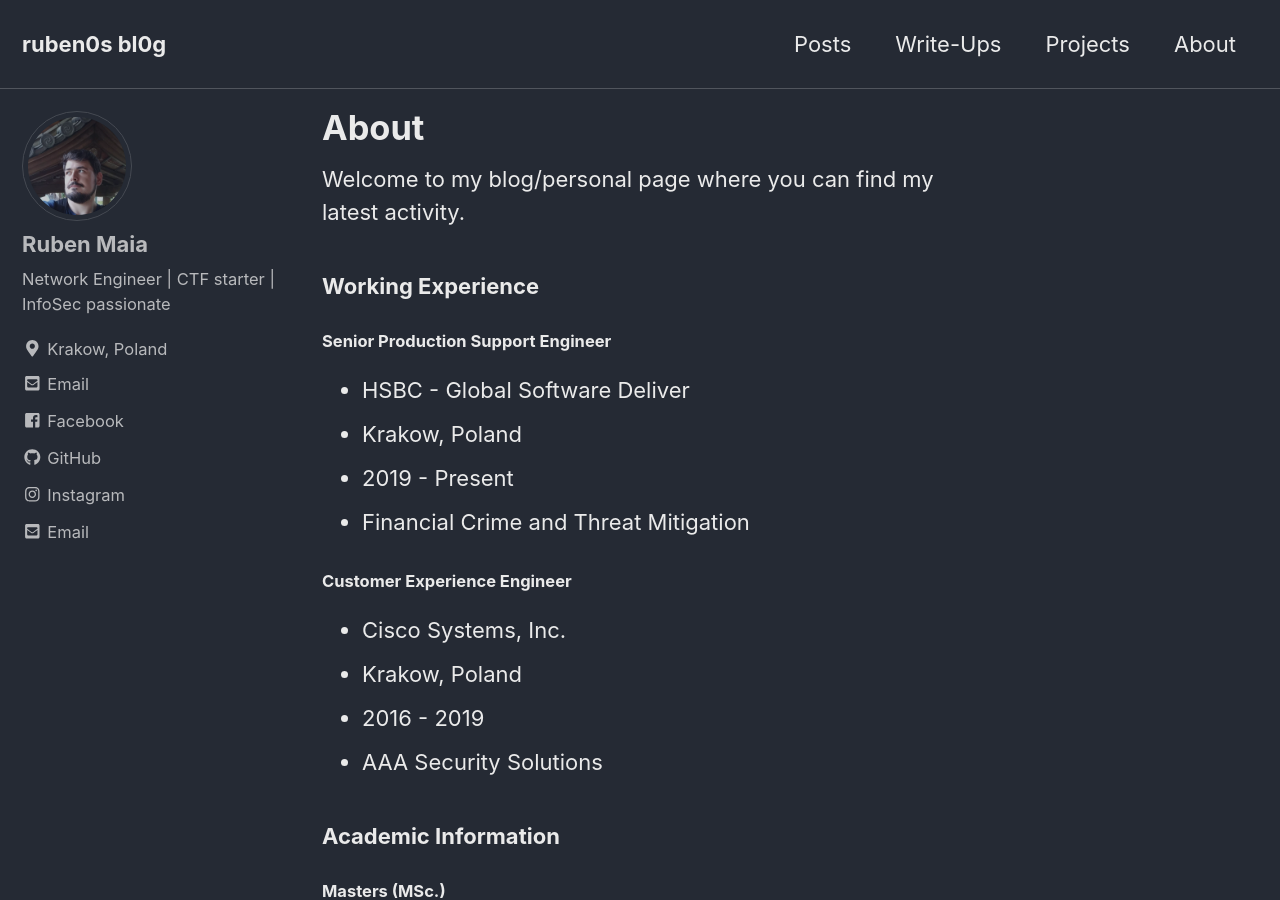
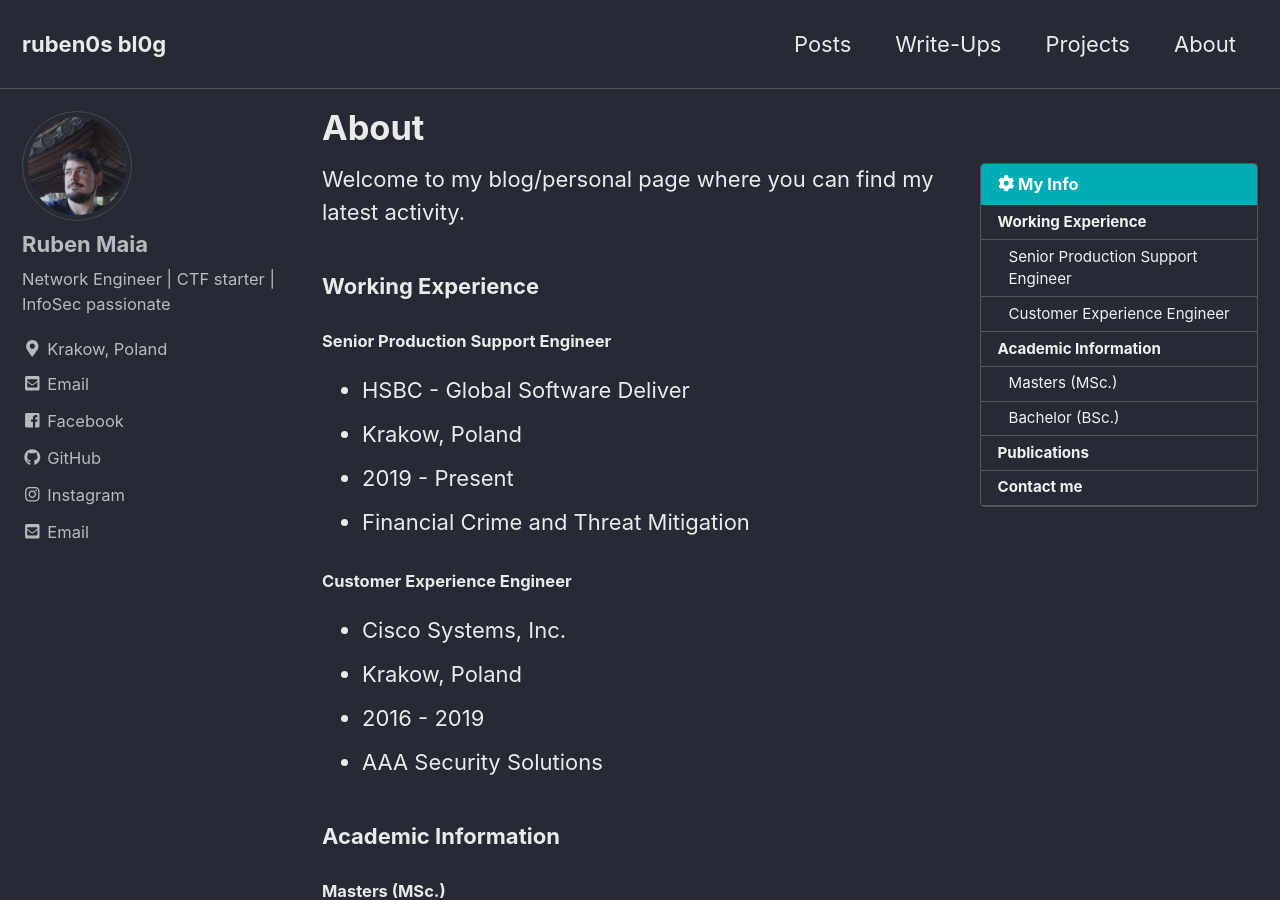
Before and after one commit to rbnmaia/rbnmaia.github.io, a Jekyll site: the page built from _pages/about.md, in a window 1280 px wide and 900 px high. Built offline with Jekyll 4.4.1, drawn with Linux system fonts in a browser that asks for light colours; cached includes are drawn as plain includes.

Commit message:
Update about.md

```diff
--- a/_pages/about.md
+++ b/_pages/about.md
@@ -1,6 +1,9 @@
 ---
 title: About
 permalink: /about/
+toc: true
+toc_label: "My Info"
+toc_icon: "cog"
 ---
 
 Welcome to my blog/personal page where you can find my latest activity.
```
